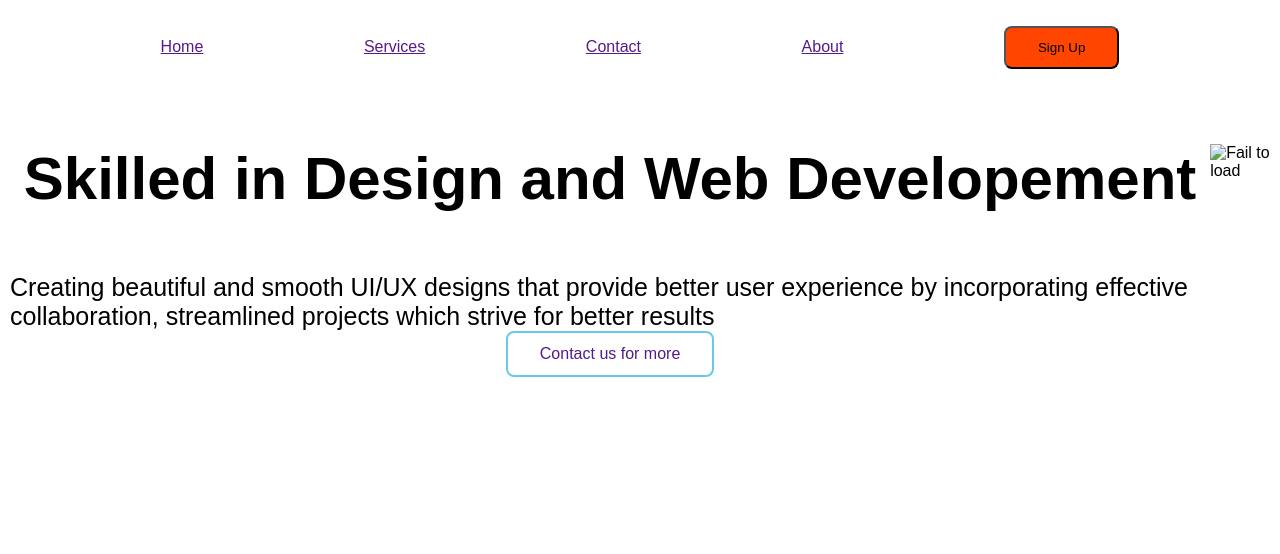
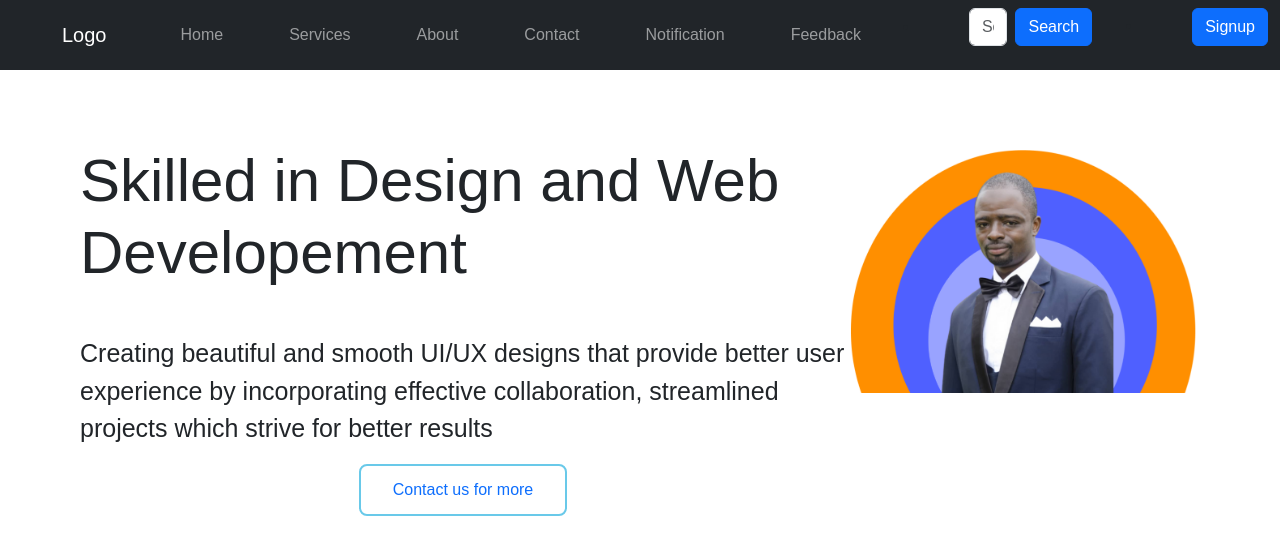
Before and after one commit to Louis-4test/Challange, a plain HTML site: page index.html in a window 1280 px wide. Drawn offline with nearby package versions, Linux system fonts and the light colour scheme.

Commit message:
responsiveness added

```diff
--- a/css/style.css
+++ b/css/style.css
@@ -3,21 +3,6 @@
     margin: 0;
     font-family: Arial, Helvetica, sans-serif;
 }
-
-.nav{
-    margin-top: 2%;
-    display: flex;
-    align-items: center;
-    justify-content: space-evenly;
-}
-
-.btn{
-    background-color: orangered;
-    padding: 12px 32px;
-    border-radius: 8px;
-
-}
-
 .container{
     display: flex;
     padding: 0px 10px;
@@ -49,3 +34,26 @@
     padding: 12px 32px;
     border-radius: 8px;
 }
+
+@media only screen and (max-width: 770px){
+    .txt{
+        display: flex;
+        font-size: 64px;
+        margin-top: 5px;
+        text-align: center;
+    }
+    .container{
+        width: 90%;
+        height: auto;
+        display: flex;
+        align-items: center;
+        justify-content: space-evenly;
+        flex-direction: column;
+
+
+    }
+    .img{
+
+        border-radius: 16px;
+    }
+}
--- a/index.html
+++ b/index.html
@@ -1,29 +1,97 @@
 <!DOCTYPE html>
 <html lang="en">
 <head>
-    <meta charset="UTF-8">
-    <meta name="viewport" content="width=device-width, initial-scale=1.0">
-    <title>Webpage</title>
-    <link rel="stylesheet" href="./css/style.css">
+  <title>Chalenge Page</title>
+  <meta charset="utf-8">
+  <meta name="viewport" content="width=device-width, initial-scale=1">
+  <link href="https://cdn.jsdelivr.net/npm/bootstrap@5.3.2/dist/css/bootstrap.min.css" rel="stylesheet">
+  <script src="https://cdn.jsdelivr.net/npm/bootstrap@5.3.2/dist/js/bootstrap.bundle.min.js"></script>
+  <link rel="stylesheet" href="css\style.css">
 </head>
 <body>
-    <nav>
-        <div class="nav">
-            <a href="">Home</a>
-            <a href="">Services</a>
-            <a href="">Contact</a>
-            <a href="">About</a>
-            <button class="btn">Sign Up</button>
-        </div>
-    </nav>
+<style>
+
+
+    ul,li,a{
+    padding-left: 50px;
+  }
+
+  @media only screen and (max-width: 770px){
+       .search-bar{
+        display:none;
+        position:absolute;
+       }
+
+       .signup-btn{
+        display:none;
+        position:absolute;
+       }
+  }
+  @media only screen and (min-width: 800px){
+
+
+       .signup1{
+        display:none;
+        position:absolute;
+       }
+  }
+
+</style>
+<nav class="navbar navbar-expand-sm bg-dark navbar-dark">
+  <div class="container-fluid">
+    <button type="button" class="btn btn-primary signup1" data-bs-toggle="modal" data-bs-target="#myModal">Signup</button>
+    <a class="navbar-brand" href="#">Logo</a>
+
+    <button class="navbar-toggler" type="button" data-bs-toggle="collapse" data-bs-target="#collapsibleNavbar">
+      <span class="navbar-toggler-icon"></span>
+    </button>
+    <div class="collapse navbar-collapse" id="collapsibleNavbar">
+      <ul class="navbar-nav">
+        <li class="nav-item">
+          <a class="nav-link" href="#">Home</a>
+        </li>
+        <li class="nav-item">
+            <a class="nav-link" href="#">Services</a>
+          </li>
+        <li class="nav-item">
+            <a class="nav-link" href="#">About</a>
+        </li>
+        <li class="nav-item">
+            <a class="nav-link" href="#">Contact</a>
+        </li>
+        <li class="nav-item">
+            <a class="nav-link" href="#">Notification</a>
+        </li>
+        <li class="nav-item">
+            <a class="nav-link" href="#">Feedback</a>
+        </li>
+      </ul>
+      <ul class="search-bar">
+        <li>
+        <form class="d-flex" action="nav_bar2.php" method="post">
+        <input class="form-control me-2" type="text" placeholder="Search for workers" value="" id="search" name="search_input">
+        <button class="btn btn-primary" type="submit" name="search_btn">Search</button>
+      </form>
+      </li>
+      </ul>
+      <ul class="signup-btn">
+        <li>
+        <button type="button" class="btn btn-primary" data-bs-toggle="modal" data-bs-target="#myModal">Signup</button>
+        </li>
+      </ul>
+
+    </div>
+  </div>
+</nav>
+</div>
     <div class="container">
         <div class="txt">
             <h1>Skilled in Design and Web Developement</h1>
             <p>Creating beautiful and smooth UI/UX designs that provide better user experience by incorporating effective collaboration, streamlined projects which strive for better results</p>
             <a href="">Contact us for more</a>
         </div>
-        <div>
-            <img class="img" src="./Image/Instagram post - 5.png" alt="Fail to load">
+        <div class="">
+            <img class="img" src="./Image/pic.png" alt="Fail to load">
         </div>
     </div>
 </body>
```
Also changed, not shown: Image/pic.png (added).
